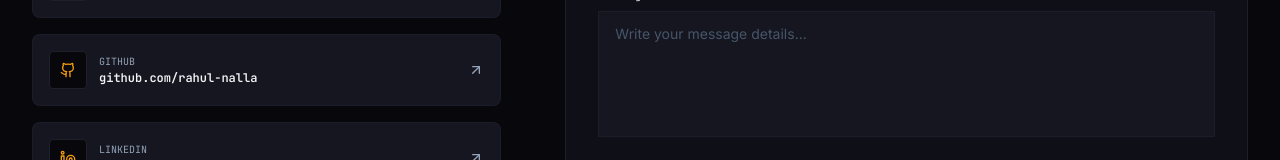
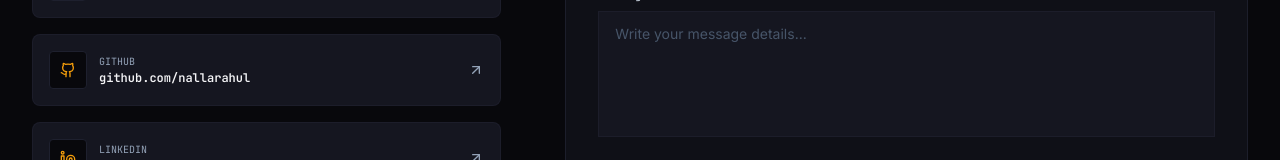
Before and after one commit to nallarahul/Nalla-Rahul-Portfolio, a React (Vite) app: page / in a window 1280 px wide. Shown: the part 3252-3412 px from the top of the page. Built offline with nearby package versions, Linux system fonts and the light colour scheme.

Commit message:
updated github url

```diff
--- a/src/sections/ContactSection.jsx
+++ b/src/sections/ContactSection.jsx
@@ -79,7 +79,7 @@ export default function ContactSection() {
             >
               {[
                 { href: `mailto:${portfolioData.personal.email}`, label: 'DIRECT EMAIL', value: portfolioData.personal.email, Icon: Mail },
-                { href: portfolioData.personal.github, label: 'GITHUB', value: 'github.com/rahul-nalla', Icon: Github },
+                { href: portfolioData.personal.github, label: 'GITHUB', value: 'github.com/nallarahul', Icon: Github },
                 { href: portfolioData.personal.linkedin, label: 'LINKEDIN', value: 'linkedin.com/in/rahul-nalla', Icon: Linkedin },
               ].map(({ href, label, value, Icon }) => (
                 <motion.a
```
